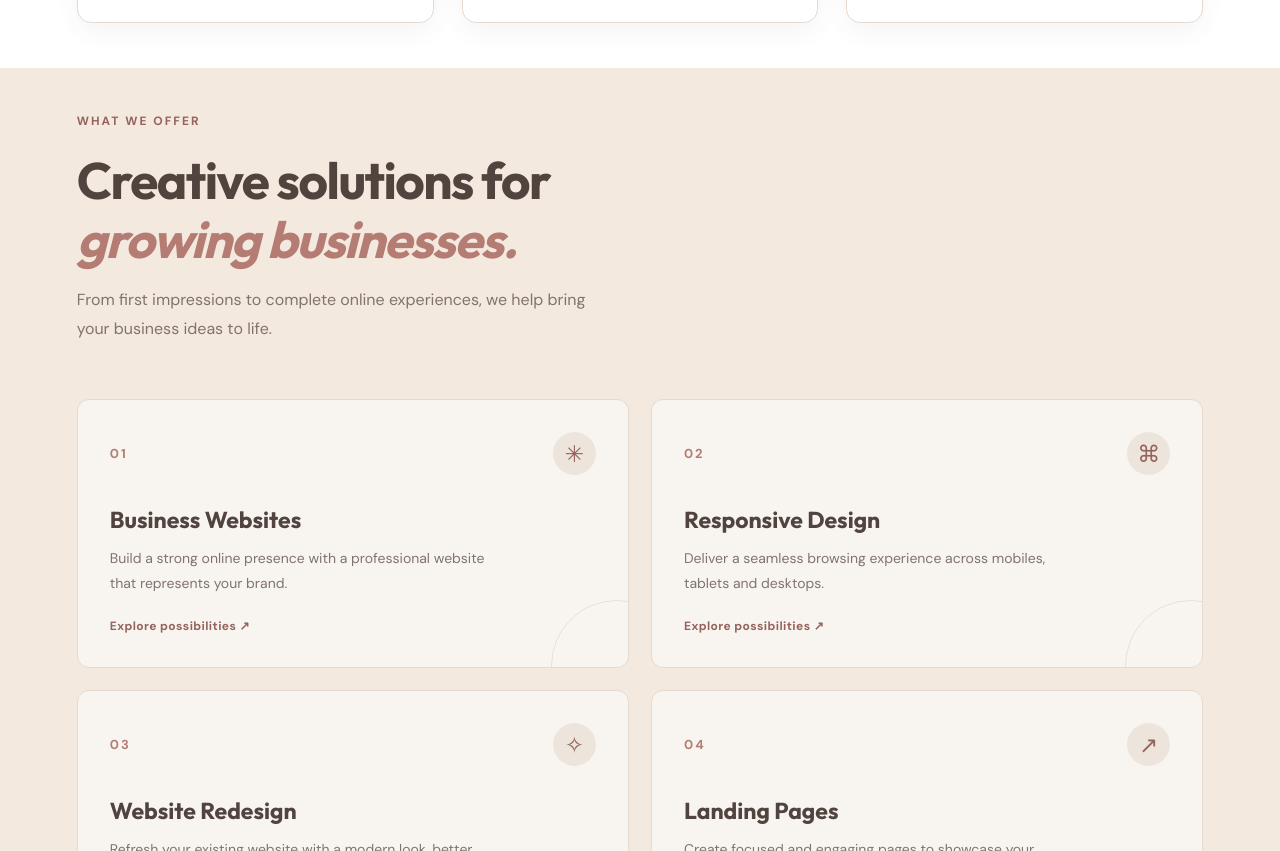
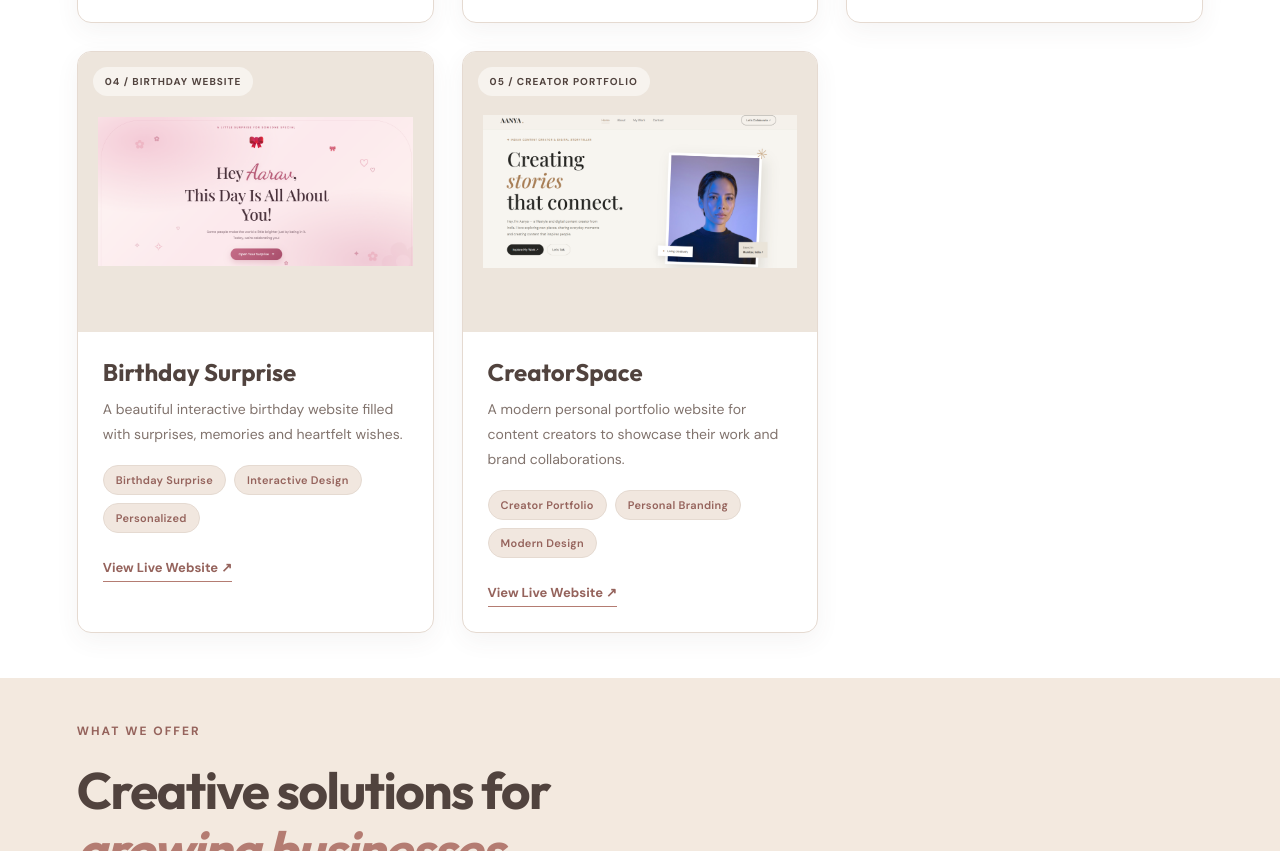
Before and after one commit to somyagupta05/PixelNEST, a plain HTML site: page Portfolio/index.html in a window 1280 px wide. Shown: the part 2290-3141 px from the top of the page. Drawn offline with Linux system fonts and the light colour scheme.

Commit message:
portfolio changes

```diff
--- a/Portfolio/index.html
+++ b/Portfolio/index.html
@@ -187,7 +187,9 @@
                     </div>
                 </div>
 
+<!--  -->
 
+<!--  -->
                 <div class="project-card">
                     <div class="project-image">
     <img src="images/urban.png" alt="Coffee Corner website preview">
@@ -229,10 +231,61 @@
                         <a href="https://glowgrace-neon.vercel.app" class="coming-soon">View Live Website</a>
                     </div>
                 </div>
+<!--  -->
 
+<!-- 04 / BIRTHDAY SURPRISE -->
+<div class="project-card">
+    <div class="project-image">
+        <img src="images/birthday.png" alt="Birthday Surprise website preview">
+        <span>04 / BIRTHDAY WEBSITE</span>
+    </div>
+
+    <div class="project-info">
+        <h3>Birthday Surprise</h3>
+        <p>A beautiful interactive birthday website filled with surprises, memories and heartfelt wishes.</p>
+
+        <div class="project-tech">
+            <span>Birthday Surprise</span>
+            <span>Interactive Design</span>
+            <span>Personalized</span>
+        </div>
+
+        <a href="https://birthdaywish-wine-seven.vercel.app/"
+           target="_blank" rel="noopener noreferrer">
+            View Live Website ↗
+        </a>
+    </div>
+</div>
+
+
+<!-- 05 / CREATORSPACE -->
+<div class="project-card">
+    <div class="project-image">
+        <img src="images/creatorspace.png" alt="CreatorSpace portfolio website preview">
+        <span>05 / CREATOR PORTFOLIO</span>
+    </div>
+
+    <div class="project-info">
+        <h3>CreatorSpace</h3>
+        <p>A modern personal portfolio website for content creators to showcase their work and brand collaborations.</p>
+
+        <div class="project-tech">
+            <span>Creator Portfolio</span>
+            <span>Personal Branding</span>
+            <span>Modern Design</span>
+        </div>
+
+        <a href="https://creatorspace-nine.vercel.app/"
+           target="_blank" rel="noopener noreferrer">
+            View Live Website ↗
+        </a>
+    </div>
+</div>
+<!--  -->
             </div>
 
         </div>
+
 
     </section>
 
```
Also changed, not shown: Portfolio/images/birthday.png (added), Portfolio/images/creatorspace.png (added).
